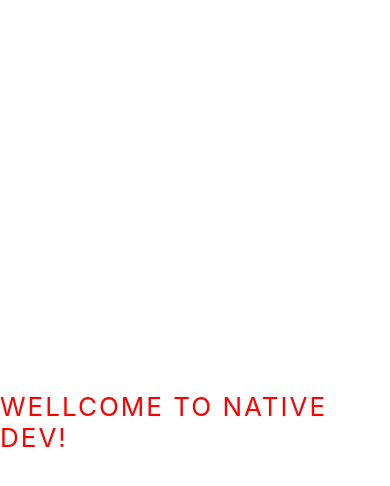
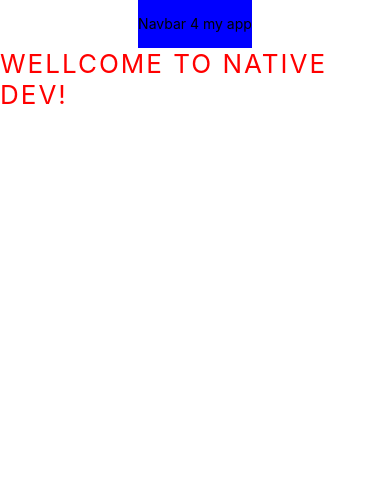
Before and after one commit to RUBYsimpleMAN/react-native-blank, a React Native app: screen / in a window 390 px wide. Shown: the top 486 px of the page. Built offline with nearby package versions, Linux system fonts and the light colour scheme.

Commit message:
2020-06-03_20-47-48_NavbarComponentWorks

```diff
--- a/App.js
+++ b/App.js
@@ -1,9 +1,11 @@
 import React from 'react';
 import { StyleSheet, Text, View } from 'react-native';
+import { Navbar } from './src/Navbar'
 
 export default function App() {
   return (
     <View style={styles.container}>
+      <Navbar />
       <Text style={styles.textfont}>
         WELLCOME TO NATIVE DEV!
       </Text>
@@ -11,10 +13,9 @@ export default function App() {
   );
 }
 
-
 const styles = StyleSheet.create({
   container: {
-    flex: 1,
+    // flex: 1,
     backgroundColor: '#fff',
     alignItems: 'center',
     justifyContent: 'center',
@@ -23,5 +24,6 @@ const styles = StyleSheet.create({
     color: 'red',
     fontSize: 26,
     letterSpacing: 2,
+    // lineHeight: 2
   },
 });
--- a/src/Navbar.js
+++ b/src/Navbar.js
@@ -0,0 +1,21 @@
+import React from 'react';
+import {View, Text, StyleSheet} from 'react-native';
+
+export const Navbar = (props) => {
+  return(
+    <View style={styles.navbar}>
+      <Text style={styles.navbarText}>
+        Navbar 4 my app
+      </Text>
+    </View>
+  )
+};
+
+const styles = StyleSheet.create({
+  navbar: {
+    backgroundColor: 'blue',
+  },
+  navbarText: {
+    lineHeight: 48
+  }
+})
```
